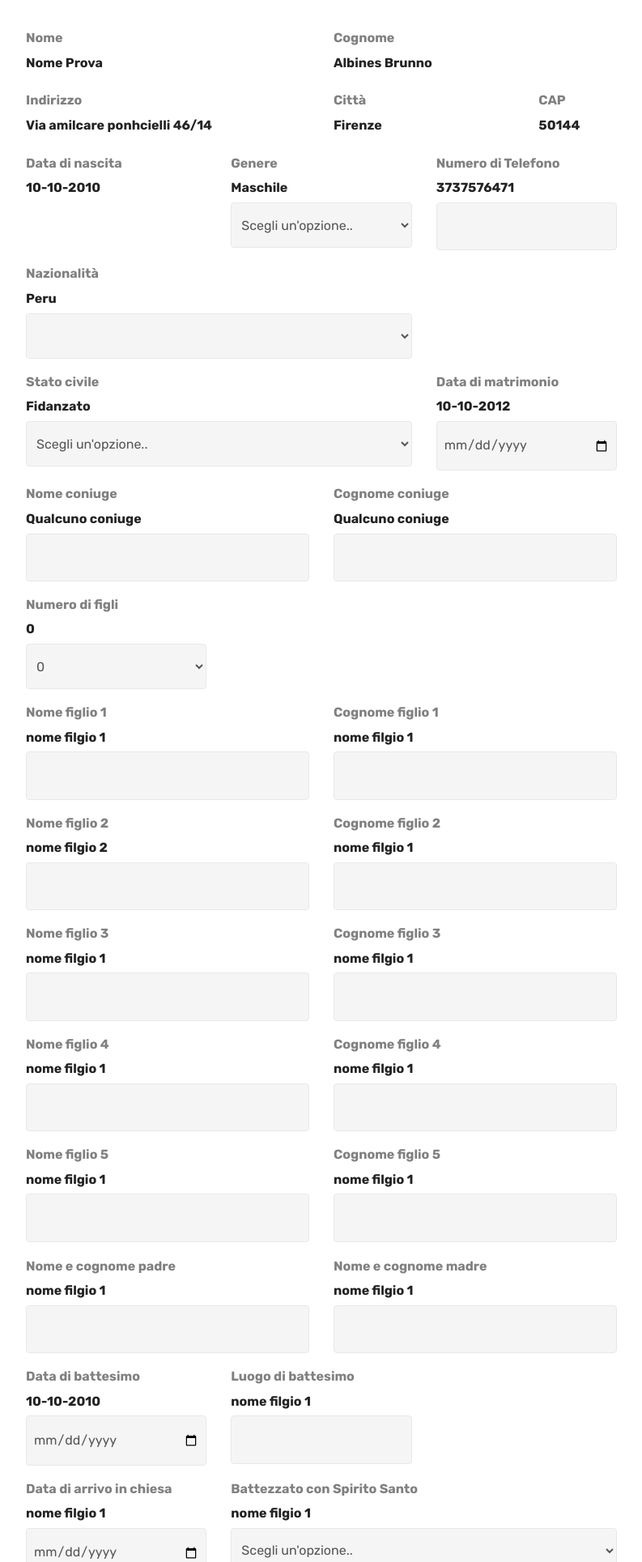
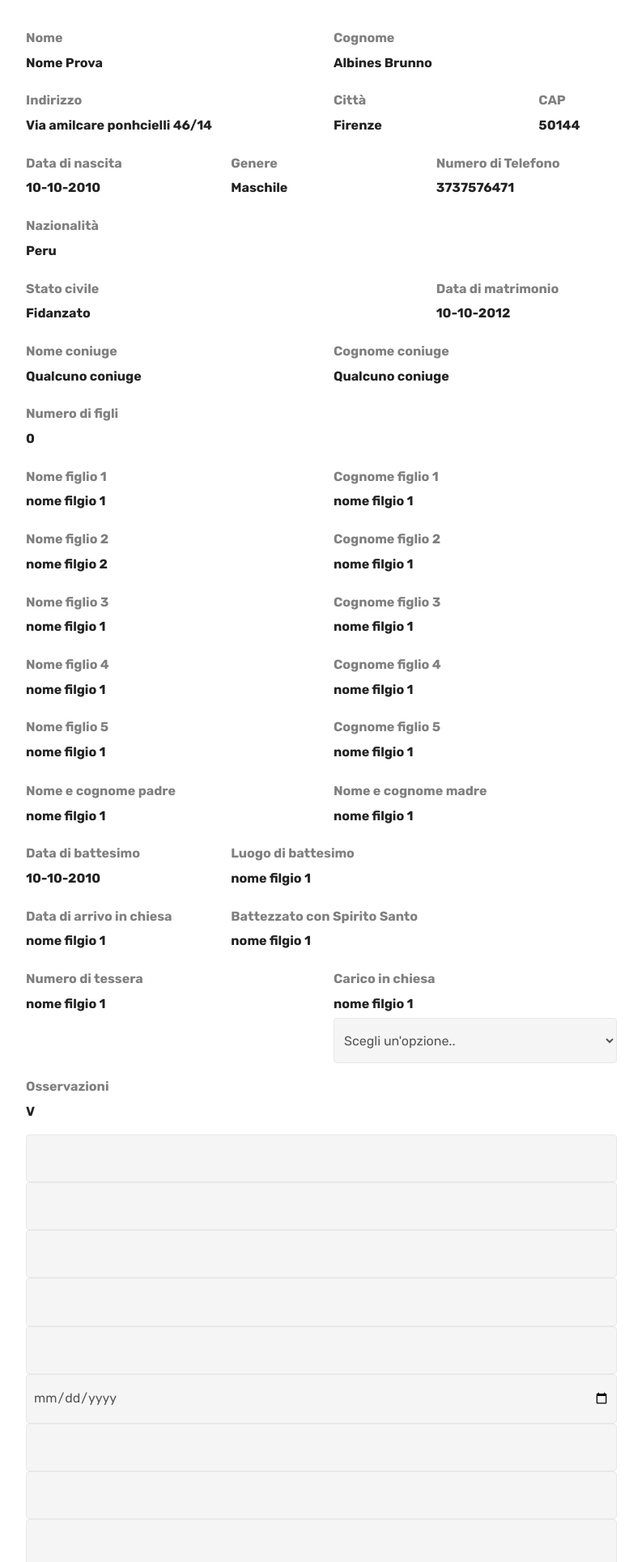
Before and after one commit to Eddy1998/AdFirenze, a PHP site: the page made by visualizza.php in a window 1280 px wide. Shown: the part 713-2642 px from the top of the page at 81% size, without its empty margins (243-1036 px from the left). Run offline with PHP 8.4, Linux system fonts and the light colour scheme; tables that the repository leaves empty or names only in its code hold one stand-in row (values such as "Sample post"); some libraries are stand-ins or nearby versions; some web fonts are replaced.

Commit message:
Update visualizza.php

```diff
--- a/visualizza.php
+++ b/visualizza.php
@@ -237,18 +237,18 @@ header('location: index.php');
                                     <label class="form-control-label mbr-fonts-style display-7"  ><b id="sesso">Maschile</b></label>
 
 
-                                    <select  class="form-control" name="sesso" id="sesso" >
+                               <!--     <select  class="form-control" name="sesso" id="sesso" >
                                     <option value="" disabled selected>Scegli un'opzione..</option>
                                     <option value="Maschile">Maschile</option>
                                     <option value="Femminile">Femminile</option>
-                                    </select>
+                                    </select>-->
                                 </div>
                             </div>
                             <div class="col-md-4 multi-horizontal" >
                                 <div class="form-group">
                                     <label class="form-control-label mbr-fonts-style display-7"  style="color:gray"><b>Numero di Telefono</b></label><br>
                                     <label class="form-control-label mbr-fonts-style display-7"  ><b id="telefono">3737576471</b></label>
-                                    <input type="number" class="form-control" name="telefono"  id="telefono">
+
                                 </div>
                             </div>
 
@@ -256,9 +256,10 @@ header('location: index.php');
                                 <div class="form-group">
                                     <label class="form-control-label mbr-fonts-style display-7"  style="color:gray"><b>Nazionalità</b></label><br>
                                     <label class="form-control-label mbr-fonts-style display-7"  ><b id="nazionalita">Peru</b></label>
-                                    <select  class="form-control" name="nazionalita"  id="nazionalita">
+
+                                <!--  <select  class="form-control" name="nazionalita"  id="nazionalita">
                                     <option></option>
-                                    <?php
+                                    <?php/*
                                         $dbh = new PDO($conn,$user,$pass);
                                         $stm=$dbh->prepare('SELECT nome_stati FROM stati order by nome_stati');
                                         $stm->execute();
@@ -266,8 +267,8 @@ header('location: index.php');
                                             echo "<option value='".$row['nome_stati']."'>" . $row['nome_stati'] ."</option>";
                                         }
 
-                                      ?>
-                                    </select>
+                                      */?>
+                                    </select>-->
                                   </div>
                             </div>
                             <div class="col-md-4 multi-horizontal" >
@@ -276,48 +277,48 @@ header('location: index.php');
                                 <div class="form-group">
                                     <label class="form-control-label mbr-fonts-style display-7"  style="color:gray"><b>Stato civile</b></label><br>
                                     <label class="form-control-label mbr-fonts-style display-7"  ><b id="statocivile">Fidanzato</b></label>
-                                    <select  id="statocivile" class="form-control" name="statocivile">
+                                    <!--<select  id="statocivile" class="form-control" name="statocivile">
                                     <option value="" disabled selected>Scegli un'opzione..</option>
                                     <option value="Cebile/nubile">Cebile/nubile</option>
                                     <option value="Coniugato/a">Coniugato/a</option>
                                     <option value="Divorziato/a">Divorziato/a</option>
                                     <option value="Vedovo/a">Vedovo/a</option>
-                                    </select>
+                                    </select>-->
                                   </div>
                             </div>
                             <div class="col-md-4 multi-horizontal" >
                                 <div class="form-group">
                                     <label class="form-control-label mbr-fonts-style display-7"  style="color:gray"><b>Data di matrimonio</b></label><br>
                                     <label class="form-control-label mbr-fonts-style display-7"  ><b id="matrimonio">10-10-2012</b></label>
-                                    <input type="date" class="form-control" name="matrimonio"  id="matrimonio" maxlength="10">
+
                                 </div>
                             </div>
                             <div class="col-md-6 multi-horizontal" >
                                 <div class="form-group">
                                     <label class="form-control-label mbr-fonts-style display-7"  style="color:gray"><b>Nome coniuge</b></label><br>
                                     <label class="form-control-label mbr-fonts-style display-7"  ><b id="nome-coniuge">Qualcuno coniuge</b></label>
-                                    <input type="text" class="form-control" name="nome-coniuge"  id="nome-coniuge">
+
                                 </div>
                             </div>
                             <div class="col-md-6 multi-horizontal" >
                                 <div class="form-group">
                                     <label class="form-control-label mbr-fonts-style display-7"  style="color:gray"><b>Cognome coniuge</b></label><br>
                                       <label class="form-control-label mbr-fonts-style display-7"  ><b id="cognome-coniuge">Qualcuno coniuge</b></label>
-                                    <input type="text" class="form-control" name="cognome-coniuge"  id="cognome-coniuge">
+
                                 </div>
                             </div>
                             <div class="col-md-4 multi-horizontal" >
                                 <div class="form-group">
                                     <label class="form-control-label mbr-fonts-style display-7"  style="color:gray"><b>Numero di figli</b></label><br>
                                     <label class="form-control-label mbr-fonts-style display-7"  ><b id="numero-figli">0</b></label>
-                                    <select  id="numero" class="form-control" name="numero-figli"  >
+                               <!--     <select  id="numero" class="form-control" name="numero-figli"  >
                                     <option value="0" selected>0</option>
                                     <option value="1">1</option>
                                     <option value="2">2</option>
                                     <option value="3">3</option>
                                     <option value="4">4</option>
                                     <option value="5">5</option>
-                                    </select>
+                                    </select>-->
                                 </div>
                             </div>
                             <div class="col-md-8 multi-horizontal" >
@@ -327,14 +328,14 @@ header('location: index.php');
                                 <div class="form-group">
                                     <label class="form-control-label mbr-fonts-style display-7"  style="color:gray"><b>Nome figlio 1</b></label><br>
                                     <label class="form-control-label mbr-fonts-style display-7"  ><b id="nome-figlio-1">nome filgio 1</b></label>
-                                    <input type="text" class="form-control" name="nome-figlio-1" id="nome-figlio-1">
+
                                 </div>
                             </div>
                             <div id="cfiglio1" class="col-md-6 multi-horizontal" >
                                 <div class="form-group">
                                     <label class="form-control-label mbr-fonts-style display-7"  style="color:gray"><b>Cognome figlio 1</b></label><br>
                                     <label class="form-control-label mbr-fonts-style display-7"  ><b id="cognome-figlio-1">nome filgio 1</b></label>
-                                    <input type="text" class="form-control" name="cognome-figlio-1" id="cognome-figlio-1">
+
                                 </div>
                             </div>
 
@@ -342,56 +343,56 @@ header('location: index.php');
                                 <div class="form-group">
                                     <label class="form-control-label mbr-fonts-style display-7"  style="color:gray"><b>Nome figlio 2</b></label><br>
                                     <label class="form-control-label mbr-fonts-style display-7"  ><b id="nome-figlio-1">nome filgio 2</b></label>
-                                    <input type="text" class="form-control" name="nome-figlio-2"  id="nome-figlio-2">
+
                                 </div>
                             </div>
                             <div id="cfiglio2" class="col-md-6 multi-horizontal" >
                                 <div class="form-group">
                                     <label class="form-control-label mbr-fonts-style display-7"  style="color:gray"><b>Cognome figlio 2</b></label><br>
                                     <label class="form-control-label mbr-fonts-style display-7"  ><b id="cognome-figlio-2">nome filgio 1</b></label>
-                                    <input type="text" class="form-control" name="cognome-figlio-2"  id="cognome-figlio-2">
+
                                 </div>
                             </div>
                             <div id="nfiglio3" class="col-md-6 multi-horizontal" >
                                 <div class="form-group">
                                     <label class="form-control-label mbr-fonts-style display-7"  style="color:gray"><b>Nome figlio 3</b></label><br>
                                     <label class="form-control-label mbr-fonts-style display-7"  ><b id="nome-figlio-3">nome filgio 1</b></label>
-                                    <input type="text" class="form-control" name="nome-figlio-3" id="nome-figlio-3">
+
                                 </div>
                             </div>
                             <div  id="cfiglio3" class="col-md-6 multi-horizontal" >
                                 <div class="form-group">
                                     <label class="form-control-label mbr-fonts-style display-7"  style="color:gray"><b>Cognome figlio 3</b></label><br>
                                     <label class="form-control-label mbr-fonts-style display-7"  ><b id="cognome-figlio-3">nome filgio 1</b></label>
-                                    <input type="text" class="form-control" name="cognome-figlio-3"  id="cognome-figlio-3">
+
                                 </div>
                             </div>
                             <div id="nfiglio4" class="col-md-6 multi-horizontal" >
                                 <div class="form-group">
                                     <label class="form-control-label mbr-fonts-style display-7"  style="color:gray"><b>Nome figlio 4</b></label><br>
                                     <label class="form-control-label mbr-fonts-style display-7"  ><b id="nome-figlio-4">nome filgio 1</b></label>
-                                    <input type="text" class="form-control" name="nome-figlio-4"  id="nome-figlio-4">
+
                                 </div>
                             </div>
                             <div id="cfiglio4" class="col-md-6 multi-horizontal" >
                                 <div class="form-group">
                                     <label class="form-control-label mbr-fonts-style display-7" style="color:gray"><b>Cognome figlio 4</b></label><br>
                                     <label class="form-control-label mbr-fonts-style display-7"  ><b id="cognome-figlio-4">nome filgio 1</b></label>
-                                    <input type="text" class="form-control" name="cognome-figlio-4"  id="cognome-figlio-4">
+
                                 </div>
                             </div>
                             <div id="nfiglio5" class="col-md-6 multi-horizontal">
                                 <div class="form-group">
                                     <label class="form-control-label mbr-fonts-style display-7"  style="color:gray"><b>Nome figlio 5</b></label><br>
                                     <label class="form-control-label mbr-fonts-style display-7"  ><b id="nome-figlio-5">nome filgio 1</b></label>
-                                    <input type="text" class="form-control" name="nome-figlio-5"  id="nome-figlio-5">
+
                                 </div>
                             </div>
                             <div id="cfiglio5" class="col-md-6 multi-horizontal">
                                 <div class="form-group">
                                     <label class="form-control-label mbr-fonts-style display-7" style="color:gray"><b>Cognome figlio 5</b></label><br>
                                     <label class="form-control-label mbr-fonts-style display-7"  ><b id="cognome-figlio-5">nome filgio 1</b></label>
-                                    <input type="text" class="form-control" name="cognome-figlio-5"  id="cognome-figlio-5">
+
                                 </div>
                             </div>
                             <div class="col-md-8 multi-horizontal" >
@@ -400,28 +401,27 @@ header('location: index.php');
                                 <div class="form-group">
                                     <label class="form-control-label mbr-fonts-style display-7"  style="color:gray"><b>Nome e cognome padre</b></label><br>
                                     <label class="form-control-label mbr-fonts-style display-7"  ><b id="nome-padre">nome filgio 1</b></label>
-                                    <input type="text" class="form-control" name="nome-padre"  id="nome-padre">
+
                                 </div>
                             </div>
                             <div class="col-md-6 multi-horizontal" >
                                 <div class="form-group">
                                     <label class="form-control-label mbr-fonts-style display-7"  style="color:gray"><b>Nome e cognome madre</b></label><br>
                                     <label class="form-control-label mbr-fonts-style display-7"  ><b id="nome-madre">nome filgio 1</b></label>
-                                    <input type="text" class="form-control" name="nome-madre"  id="nome-madre">
+
                                 </div>
                             </div>
                             <div class="col-md-4 multi-horizontal" >
                                 <div class="form-group">
                                     <label class="form-control-label mbr-fonts-style display-7"  style="color:gray"><b>Data di battesimo</b></label><br>
                                     <label class="form-control-label mbr-fonts-style display-7"  ><b id="data-battesimo">10-10-2010</b></label>
-                                    <input type="date" class="form-control" name="data-battesimo" id="data-battesimo" maxlength="10">
-                                </div>
+                                  </div>
                             </div>
                             <div class="col-md-4 multi-horizontal" >
                                 <div class="form-group">
                                     <label class="form-control-label mbr-fonts-style display-7"  style="color:gray"><b>Luogo di battesimo</b></label><br>
                                     <label class="form-control-label mbr-fonts-style display-7"  ><b id="luogo-battesimo">nome filgio 1</b></label>
-                                    <input type="text" class="form-control" name="luogo-battesimo" id="luogo-battesimo">
+
                                 </div>
                             </div>
                             <div class="col-md-4 multi-horizontal" >
@@ -430,18 +430,18 @@ header('location: index.php');
                                 <div class="form-group">
                                     <label class="form-control-label mbr-fonts-style display-7"  style="color:gray"><b>Data di arrivo in chiesa</b></label><br>
                                     <label class="form-control-label mbr-fonts-style display-7"  ><b id="data-arrivo">nome filgio 1</b></label>
-                                    <input type="date" class="form-control" name="data-arrivo" id="data-arrivo" maxlength="10">
+
                                 </div>
                             </div>
                             <div class="col-md-8 multi-horizontal" >
                                 <div class="form-group">
                                     <label class="form-control-label mbr-fonts-style display-7" style="color:gray"><b>Battezzato con Spirito Santo</b></label><br>
                                     <label class="form-control-label mbr-fonts-style display-7"  ><b id="battezzato-spirito">nome filgio 1</b></label>
-                                    <select  class="form-control" name="battezzato-spirito" id="battezzato-spirito">
+                                   <!-- <select  class="form-control" name="battezzato-spirito" id="battezzato-spirito">
                                     <option value="" disabled selected>Scegli un'opzione..</option>
                                     <option value="S">Si</option>
                                     <option value="N">No</option>
-                                    </select>
+                                    </select>-->
                                 </div>
                             </div>
 
@@ -449,7 +449,7 @@ header('location: index.php');
                                 <div class="form-group">
                                     <label class="form-control-label mbr-fonts-style display-7"  style="color:gray"><b>Numero di tessera</b></label><br>
                                     <label class="form-control-label mbr-fonts-style display-7"  ><b id="numero-tessera">nome filgio 1</b></label>
-                                    <input type="text" class="form-control" name="tessera"  maxlength="6"  id="numero-tessera">
+
                                 </div>
                             </div>
                             <div class="col-md-4 multi-horizontal">
@@ -485,6 +485,32 @@ header('location: index.php');
                         <input type="text" class="form-control" name="citta"  id="citta">
                         <input type="text" class="form-control" name="cap" id="cap">
                         <input type="date" class="form-control" name="nascita56"  id="nascita3" maxlength="10" style="display:hidden;">
+                        <input type="number" class="form-control" name="sesso"  id="sesso">
+                        <input type="number" class="form-control" name="telefono"  id="telefono">
+                       <input type="number" class="form-control" name="nazionalita"  id="nazionalita">
+                       <input type="number" class="form-control" name="statocivile"  id="statocivile">
+                       <input type="date" class="form-control" name="matrimonio"  id="matrimonio" maxlength="10">
+                       <input type="text" class="form-control" name="nome-coniuge"  id="nome-coniuge">
+                       <input type="text" class="form-control" name="cognome-coniuge"  id="cognome-coniuge">
+                      <input type="text" class="form-control" name="numero-figli"  id="numero-figli">
+                       <input type="text" class="form-control" name="nome-figlio-1" id="nome-figlio-1">
+                      <input type="text" class="form-control" name="cognome-figlio-1" id="cognome-figlio-1">
+                      <input type="text" class="form-control" name="nome-figlio-2"  id="nome-figlio-2">
+                      <input type="text" class="form-control" name="cognome-figlio-2"  id="cognome-figlio-2">
+                      <input type="text" class="form-control" name="nome-figlio-3" id="nome-figlio-3">
+                      <input type="text" class="form-control" name="cognome-figlio-3"  id="cognome-figlio-3">
+                      <input type="text" class="form-control" name="nome-figlio-4"  id="nome-figlio-4">
+                      <input type="text" class="form-control" name="cognome-figlio-4"  id="cognome-figlio-4">
+                      <input type="text" class="form-control" name="nome-figlio-5"  id="nome-figlio-5">
+                      <input type="text" class="form-control" name="cognome-figlio-5"  id="cognome-figlio-5">
+                      <input type="text" class="form-control" name="nome-padre"  id="nome-padre">
+                      <input type="text" class="form-control" name="nome-madre"  id="nome-madre">
+                      <input type="date" class="form-control" name="data-battesimo" id="data-battesimo" maxlength="10">
+                      <input type="text" class="form-control" name="luogo-battesimo" id="luogo-battesimo">
+                      <input type="date" class="form-control" name="data-arrivo" id="data-arrivo" maxlength="10">
+                       <input type="date" class="form-control" name="battezzato-spirito" id="battezzato-spirito" maxlength="10">
+                      <input type="text" class="form-control" name="tessera"  maxlength="6"  id="numero-tessera">
+
 
                         <!--/////INSERT INTO user_date VALUES ('', '$name', STR_TO_DATE('$date', '%m/%d/%Y'))
                         -->
```
